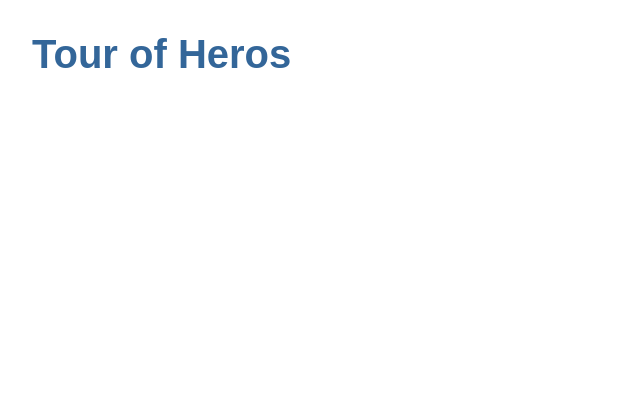
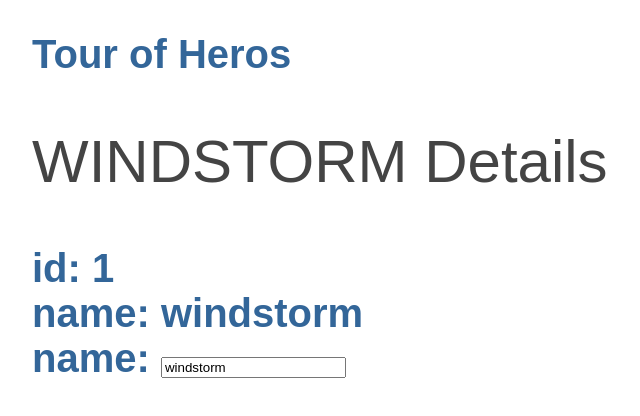
Before and after one commit to peacestone/angular-tour-of-heroes, an Angular app: page / in a window 1280 px wide. Shown: the top 416 px of the page, without its empty margins (0-640 px from the left). Built offline with nearby package versions, Linux system fonts and the light colour scheme.

Commit message:
add heros component

```diff
--- a/src/app/app.component.html
+++ b/src/app/app.component.html
@@ -1,4 +1,5 @@
 <!--The content below is only a placeholder and can be replaced.-->
   <h1>
      {{ title }}
+     <app-heroes></app-heroes>
   </h1>
--- /dev/null
+++ b/src/app/hero.ts
@@ -0,0 +1,4 @@
+export class Hero {
+  id: number;
+  name: string;
+}
--- /dev/null
+++ b/src/app/heroes/heroes.component.html
@@ -0,0 +1,14 @@
+<h2>{{hero.name | uppercase}} Details</h2>
+<div class="">
+  <span>id: </span>{{hero.id}}
+
+</div>
+<div class="">
+  <span>name: </span>{{hero.name}}
+</div>
+
+<div class="">
+  <label for="">name:
+    <input [(ngModel)]="hero.name" placeholder="name">
+  </label>
+</div>
--- /dev/null
+++ b/src/app/heroes/heroes.component.ts
@@ -0,0 +1,21 @@
+import { Component, OnInit } from '@angular/core';
+import {Hero} from '../hero'
+@Component({
+  selector: 'app-heroes',
+  templateUrl: './heroes.component.html',
+  styleUrls: ['./heroes.component.css']
+})
+export class HeroesComponent implements OnInit {
+
+  constructor() {
+
+  }
+  hero: Hero = {
+    id: 1,
+    name: 'windstorm'
+  }
+
+  ngOnInit() {
+  }
+
+}
```
Also changed, not shown: src/app/app.module.ts (+6 -3 lines), src/app/heroes/heroes.component.css (added), 1 other file (tests, documents, lock files or other folders).
